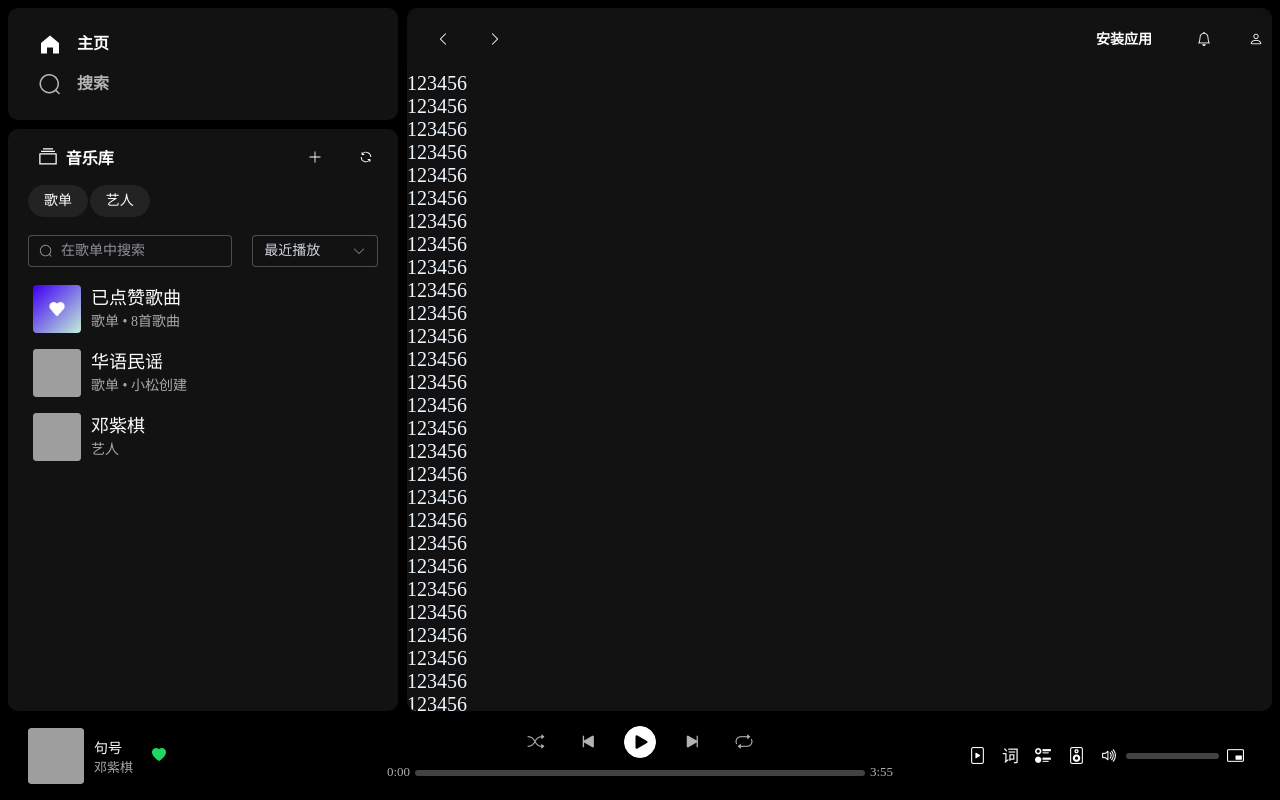
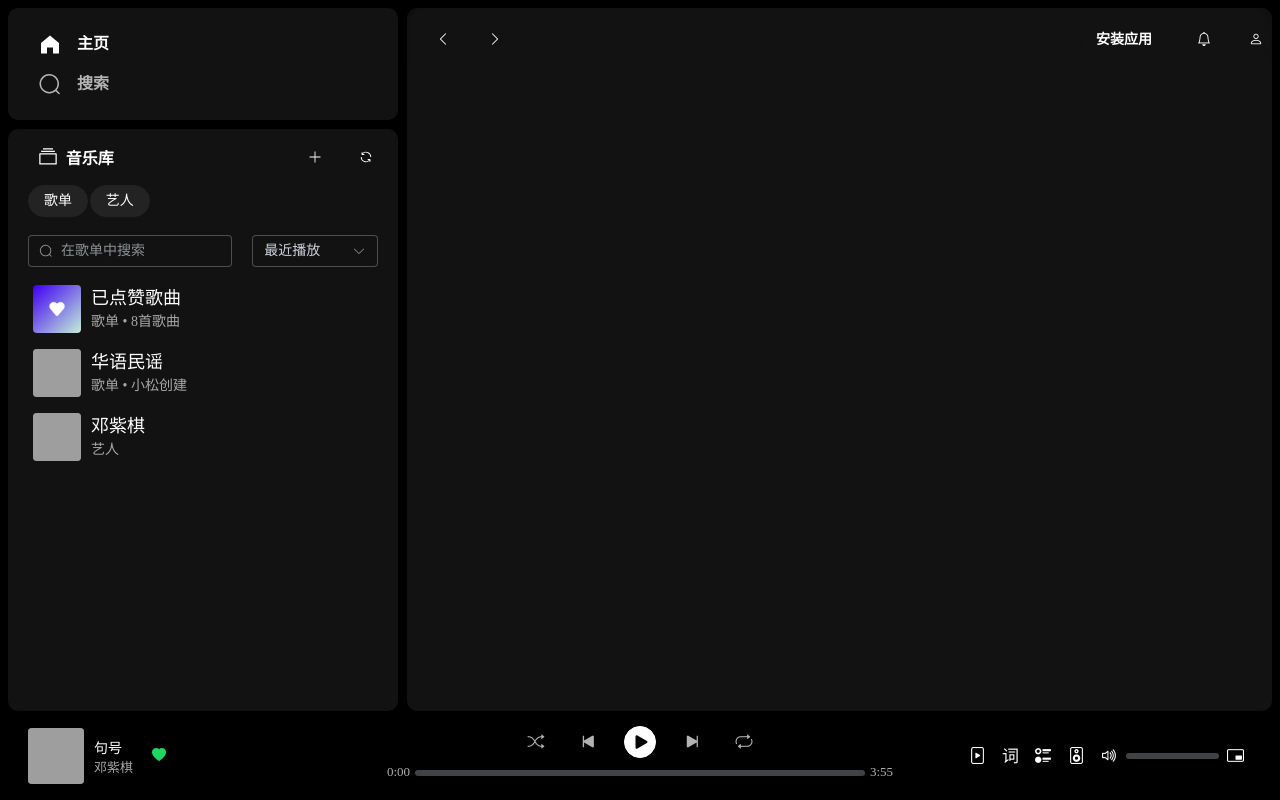
Before and after one commit to tzf1003/music-website, a Vue app: page / in a window 1280 px wide. Built offline with nearby package versions, Linux system fonts and the light colour scheme; grey boxes are pictures that could not be loaded; a web font is replaced by a local one.

Commit message:
增加了歌单页面的框架

```diff
--- a/src/components/Main/SongSheetPage.vue
+++ b/src/components/Main/SongSheetPage.vue
@@ -1,69 +1,24 @@
 <template>
     <div>
-    <div>123456</div>
-    <div>123456</div>
-    <div>123456</div>
-    <div>123456</div>
-    <div>123456</div>
-    <div>123456</div>
-    <div>123456</div>
-    <div>123456</div>
-    <div>123456</div>
-    <div>123456</div>
-    <div>123456</div>
-    <div>123456</div>
-    <div>123456</div>
-    <div>123456</div>
-    <div>123456</div>
-    <div>123456</div>
-    <div>123456</div>
-    <div>123456</div>
-    <div>123456</div>
-    <div>123456</div>
-    <div>123456</div>
-    <div>123456</div>
-    <div>123456</div>
-    <div>123456</div>
-    <div>123456</div>
-    <div>123456</div>
-    <div>123456</div>
-    <div>123456</div>
-    <div>123456</div>
-    <div>123456</div>
-    <div>123456</div>
-    <div>123456</div>
-    <div>123456</div>
-    <div>123456</div>
-    <div>123456</div>
-    <div>123456</div>
-    <div>123456</div>
-    <div>123456</div>
-    <div>123456</div>
-    <div>123456</div>
-    <div>123456</div>
-    <div>123456</div>
-    <div>123456</div>
-    <div>123456</div>
-    <div>123456</div>
-    <div>123456</div>
-    <div>123456</div>
-    <div>123456</div>
-    <div>123456</div>
-    <div>123456</div>
-    <div>123456</div>
-    <div>123456</div>
-    <div>123456</div>
-    <div>123456</div>
-    <div>123456</div>
-    <div>123456</div>
-    <div>123456</div>
-    <div>123456</div>
-    <div>123456</div>
-    <div>123456</div>
-    <div>123456</div>
-    <div>123456</div>
-    <div>123456</div>
+      <!-- 大块背景 -->
+      <div>
+          <!-- 图片 -->
+          <!-- 歌单名 -->
+          <!-- 创建者和歌曲数量 -->
 
+      </div>
+      <!-- 播放按钮区域 -->
+      <div>
+        <!-- 播放按钮 -->
+        <div></div>
+        <!-- 排序方法调整 -->
+        <div></div>
+
+      </div>
+      <!-- 歌曲列表 表格 -->
+      <div>
+
+      </div>
     </div>
   </template>
 
```
Lines whose indentation alone changed are shown as unchanged.
